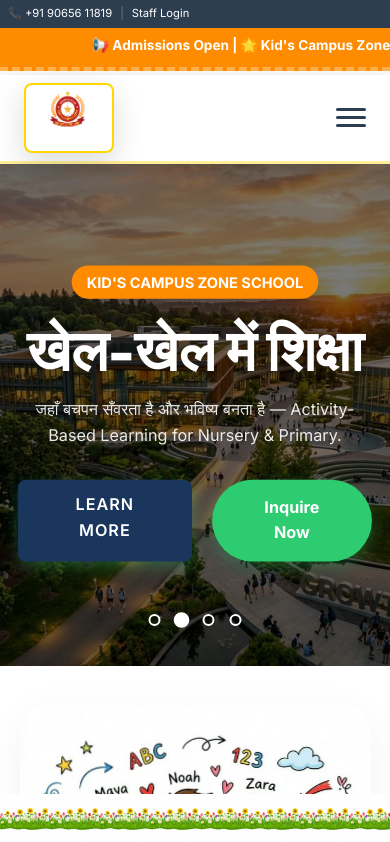
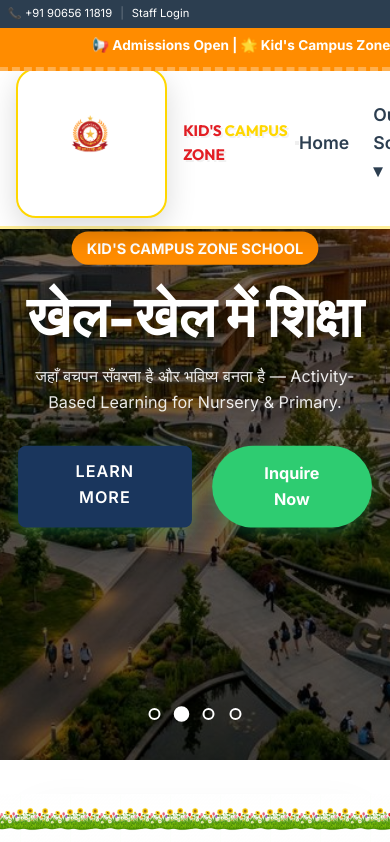
Before and after one commit to RubyGupta-tech/school-website, a React (Vite) app in the folder school-website/: page / in a window 390 px wide. Shown: the top 842 px of the page. Built offline with nearby package versions, Linux system fonts and the light colour scheme.

Commit message:
Restore school name and top-bar links on mobile with improved responsive stacking

```diff
--- a/school-website/src/App.css
+++ b/school-website/src/App.css
@@ -617,16 +617,36 @@
   /* Mobile Menu Button */
   .mobile-menu-btn {
     display: block;
-    width: 30px;
-    height: 20px;
-    position: relative;
-    background: none;
-    border: none;
-    cursor: pointer;
-    z-index: 1010;
+  .top-bar {
+    padding: 5px 3%;
+    font-size: 0.75rem;
+    flex-wrap: wrap; /* Allow wrapping if needed */
+    justify-content: center;
+    gap: 8px;
+    height: auto; /* Let it expand if content wraps */
   }
 
-  .mobile-menu-btn span {
+  .top-bar-left, .top-bar-right {
+    gap: 10px;
+    justify-content: center;
+    width: 100%; /* Force stacking for clear visibility */
+  }
+
+  .marquee-container {
+    top: auto; /* Adjust based on dynamic top-bar */
+    position: fixed;
+    top: 55px; /* Fixed offset for stacked top-bar */
+  }
+
+  .navbar {
+    top: 95px; /* Offset for marquee + top-bar */
+  }
+
+  .hero-slider {
+    margin-top: 180px; /* Recalibrated margin for mobile header */
+  }
+
+  .mobile-menu-btn {
     display: block;
     position: absolute;
     height: 3px;
@@ -730,8 +750,12 @@
 }
 
 @media (max-width: 480px) {
-  :root { --header-height: 200px; }
-  .navbar-brand { display: none; } /* Show only logo on very small phones */
+  :root { --header-height: 220px; }
+  .navbar-brand {
+    display: block !important;
+    font-size: 0.95rem !important;
+    max-width: 120px;
+  }
 
   .bottom-decoration {
     height: 70px;
```
